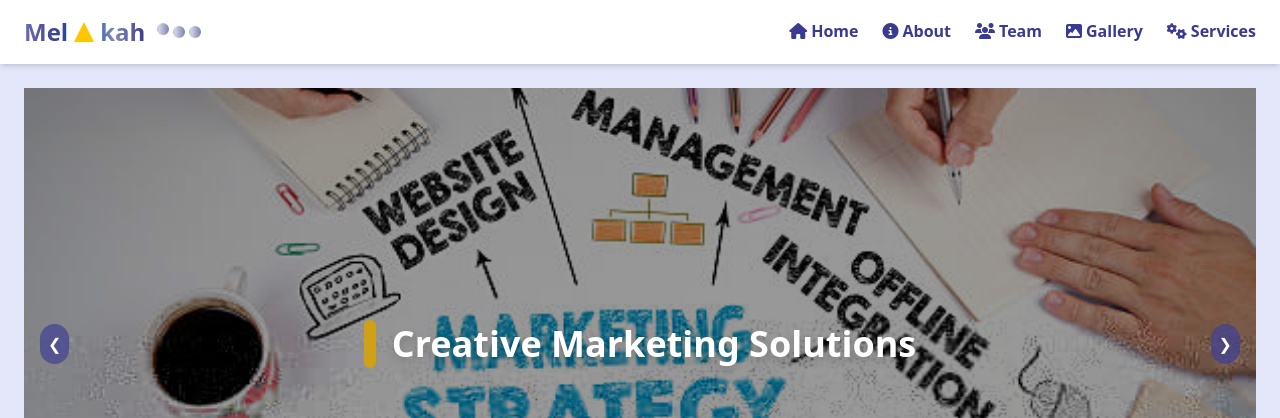
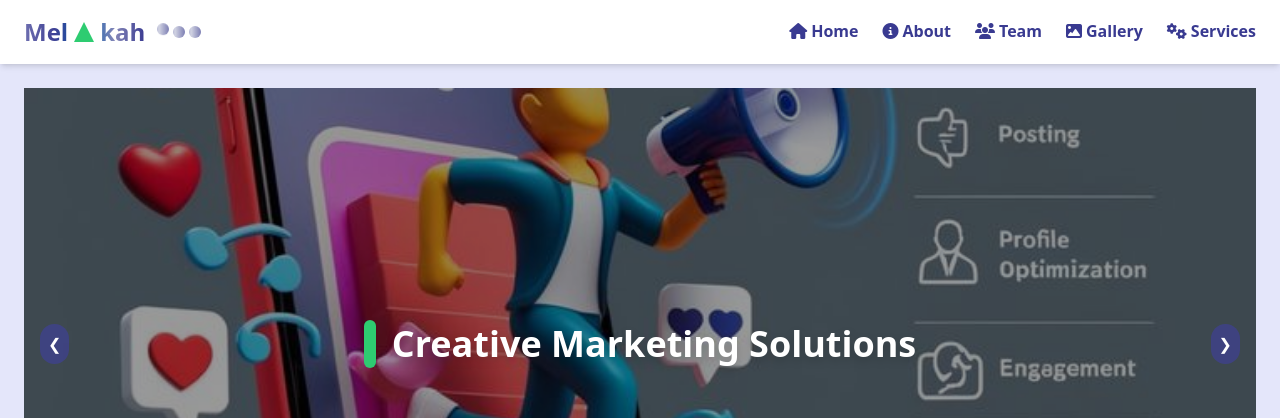
Before and after one commit to Raymondtawiah640/melaka, an Angular app: page /home in a window 1280 px wide. Shown: the top 418 px of the page. Built offline with nearby package versions, Linux system fonts and the light colour scheme.

Commit message:
modified

```diff
--- a/src/app/home/home.html
+++ b/src/app/home/home.html
@@ -20,7 +20,7 @@
       <div class="absolute inset-0 flex items-center justify-center bg-black/40">
         <div class="flex items-center space-x-4">
           <!-- Vertical bar -->
-          <div class="w-3 h-12 bg-[#d0a114] rounded-full"></div>
+          <div class="w-3 h-12 bg-[#2ECC71] rounded-full"></div>
           <!-- Text -->
           <h1 class="text-3xl md:text-4xl font-bold text-white drop-shadow-lg">
             {{ slide.text }}
--- a/src/app/home/home.ts
+++ b/src/app/home/home.ts
@@ -16,8 +16,8 @@
   // Each slide has an image + text
   slides = [
     { src: 'assets/bus.jpg', text: 'Reliable Bus Advertising' },
-    { src: 'assets/m1.jpg', text: 'Creative Marketing Solutions' },
-    { src: 'assets/m2.webp', text: 'Boost Your Brand Visibility' }
+    { src: 'assets/mk.jpg', text: 'Creative Marketing Solutions' },
+    { src: 'assets/mk1.jpg', text: 'Boost Your Brand Visibility' }
   ];
 
   ngOnInit() {
--- a/src/app/navbar/navbar.html
+++ b/src/app/navbar/navbar.html
@@ -29,7 +29,7 @@
     <div class="flex items-center space-x-3">
       <div class="text-2xl font-bold gradient-text flex items-center space-x-1">
         <span>Mel</span>
-        <svg xmlns="http://www.w3.org/2000/svg" class="h-6 w-6 text-yellow-400" fill="currentColor" viewBox="0 0 24 24">
+        <svg xmlns="http://www.w3.org/2000/svg" class="h-6 w-6 text-[#2ECC71]" fill="currentColor" viewBox="0 0 24 24">
           <path d="M12 2L2 22h20L12 2z" />
         </svg>
         <span>kah</span>
```
Also changed, not shown: src/assets/mk.jpg (added), src/assets/mk1.jpg (added).
